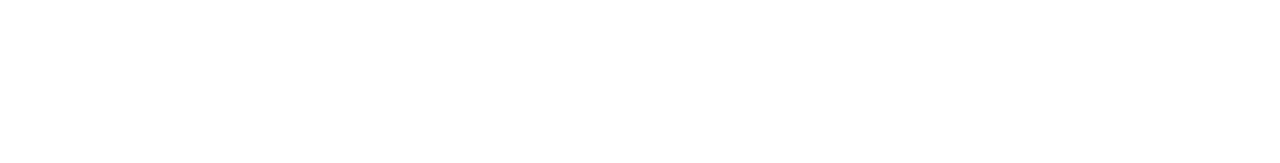
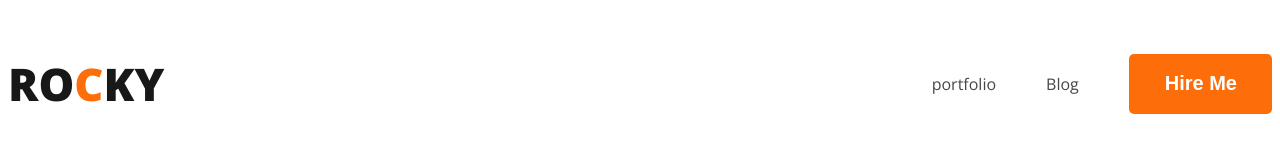
Before and after one commit to Rakibh23/developer-portfolioo, a plain HTML site: page index.html in a window 1280 px wide. Drawn offline with nearby package versions, Linux system fonts and the light colour scheme.

Commit message:
navbar added

```diff
--- a/index.html
+++ b/index.html
@@ -1,11 +1,34 @@
 <!DOCTYPE html>
 <html lang="en">
+
 <head>
     <meta charset="UTF-8">
     <meta name="viewport" content="width=device-width, initial-scale=1.0">
     <title>My portfolio</title>
+    <link rel="preconnect" href="https://fonts.googleapis.com">
+    <link rel="preconnect" href="https://fonts.gstatic.com" crossorigin>
+    <link href="https://fonts.googleapis.com/css2?family=Open+Sans:wght@400;700;800&display=swap" rel="stylesheet">
+    <link rel="stylesheet" href="styles/portfolio.css">
 </head>
+
 <body>
 
+    <header>
+        <nav>
+            <h3 class="web-title">RO<span class="text-primary">C</span>KY</h3>
+            <ul>
+                <li><a href="portfolio">portfolio</a></li>
+                <li><a href="Blog">Blog</a></li>
+                <li><button class="btn-primary">Hire Me</button></li>
+            </ul>
+        </nav>
+    </header>
+    <main>
+
+    </main>
+    <footer>
+
+    </footer>
 </body>
+
 </html>
--- /dev/null
+++ b/styles/portfolio.css
@@ -0,0 +1,51 @@
+/* common shared styles */
+body {
+    font-family: 'Open Sans', sans-serif;
+}
+
+.text-primary {
+    color: #FD6E0A;
+}
+
+.btn-primary {
+    border-radius: 5px;
+    background: #FD6E0A;
+    border: 0;
+    color: white;
+    font-size: 20px;
+    font-style: normal;
+    font-weight: 700;
+    padding: 18px 35px 19px 36px;
+
+}
+
+/* nav related styles */
+
+nav {
+    display: flex;
+    align-items: center;
+    justify-content: space-between;
+}
+
+.web-title {
+    color: var(--Dark-01, #181818);
+    font-size: 45px;
+    font-style: normal;
+    font-weight: 800;
+    line-height: normal;
+}
+
+nav>ul {
+    display: flex;
+    align-items: center;
+}
+
+nav li {
+    list-style: none;
+    margin-left: 50px;
+}
+
+nav a {
+    text-decoration: none;
+    color: #474747;
+}
```
